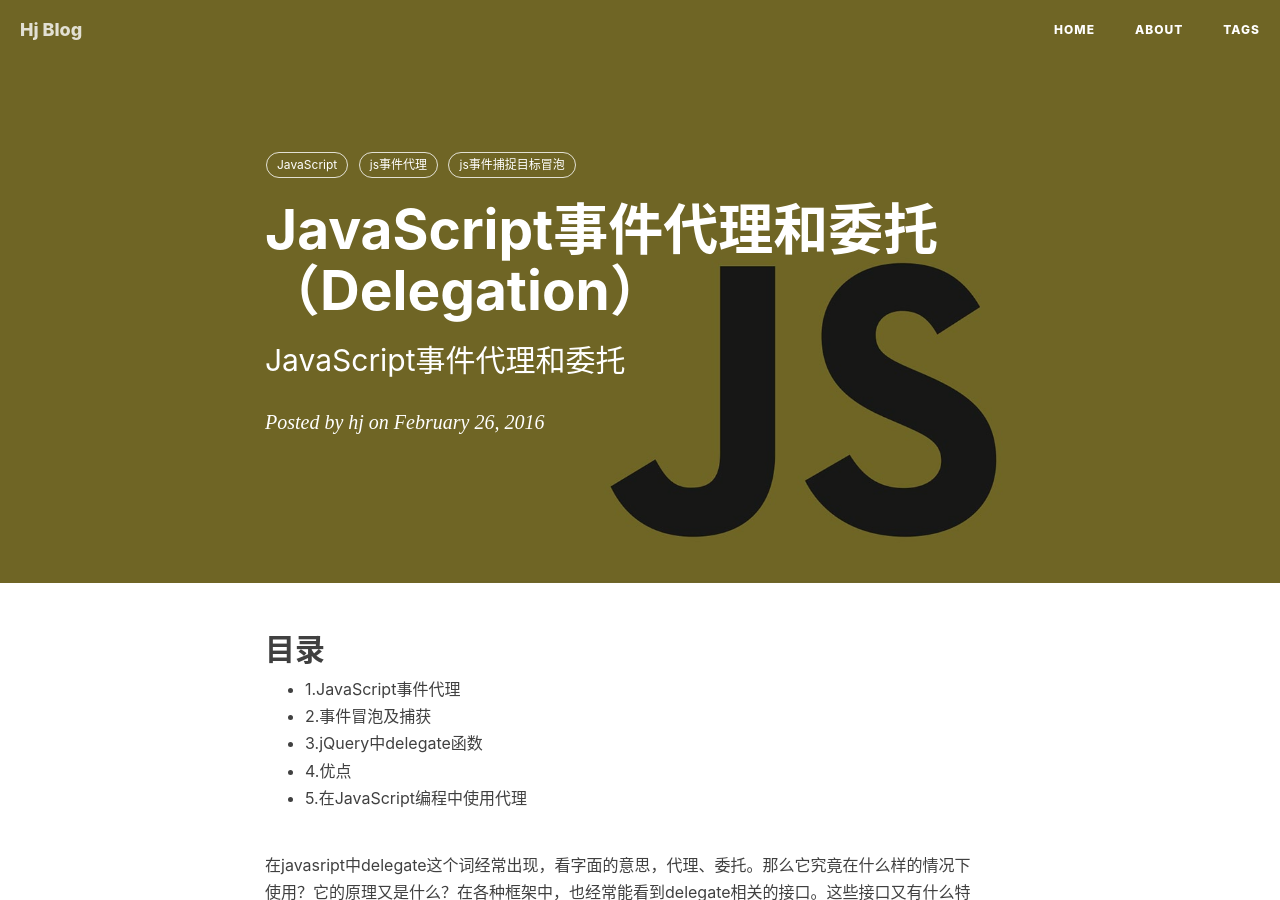
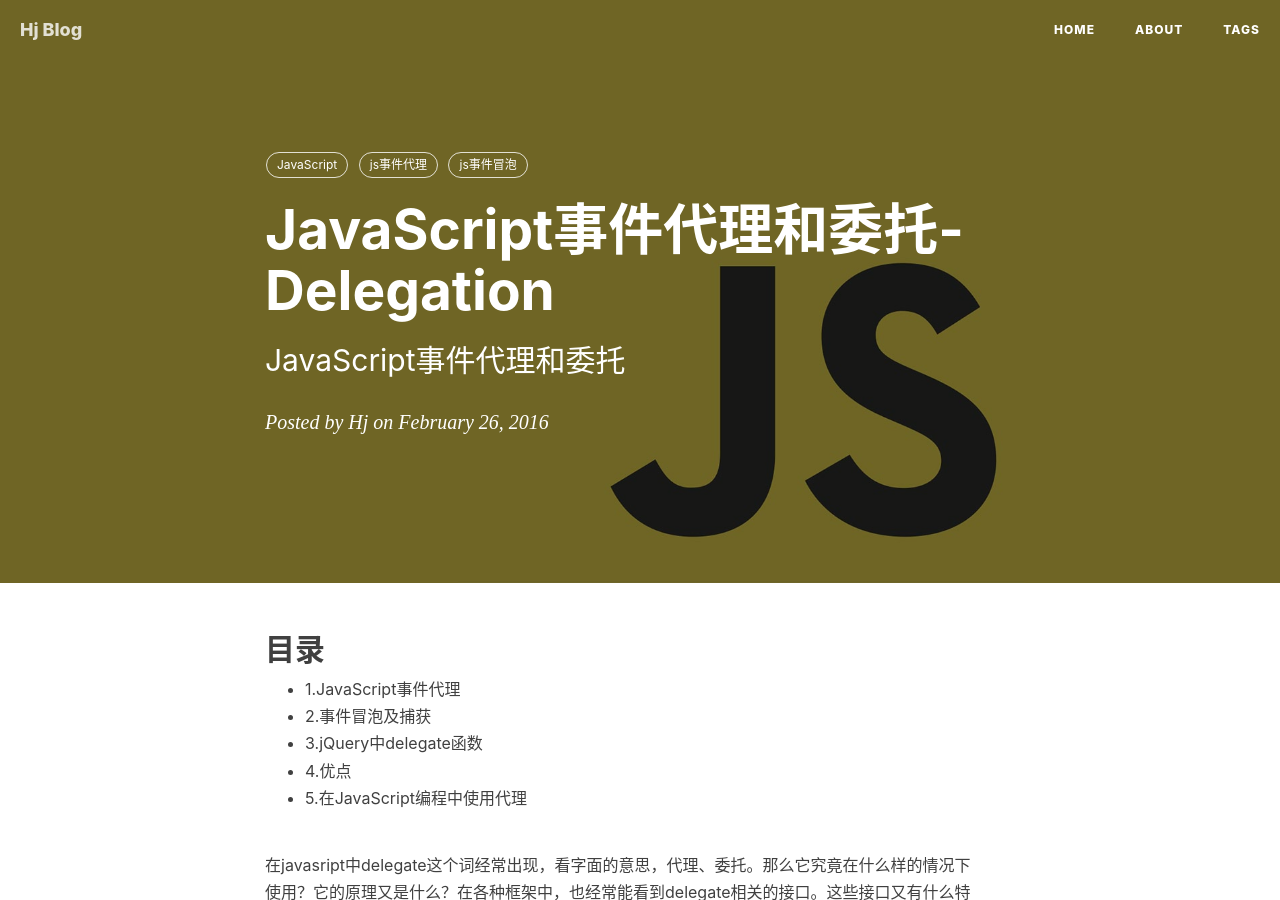
Before and after one commit to hj624608494/hj624608494.github.io, a Jekyll site: the page built from _posts/2016-02-01-test.markdown, in a window 1280 px wide and 900 px high. Built offline with Jekyll 4.4.1, drawn with Linux system fonts in a browser that asks for light colours; nearby versions of some CDN libraries; comment, search, counter and statistics services are not loaded.

Commit message:
no message

```diff
--- a/_posts/2016-02-01-test.markdown
+++ b/_posts/2016-02-01-test.markdown
@@ -1,15 +1,15 @@
 ---
 layout:     post
-title:      "JavaScript事件代理和委托（Delegation）"
+title:      "JavaScript事件代理和委托-Delegation"
 subtitle:   "JavaScript事件代理和委托"
 date:       2016-02-26 12:00:00
-author:     "hj"
+author:     "Hj"
 header-img: "img/post-bg-js-version.jpg"
 header-mask: 0.4
 tags:
     - JavaScript
     - js事件代理
-    - js事件捕捉目标冒泡
+    - js事件冒泡
 ---
 
 ## 目录
```
